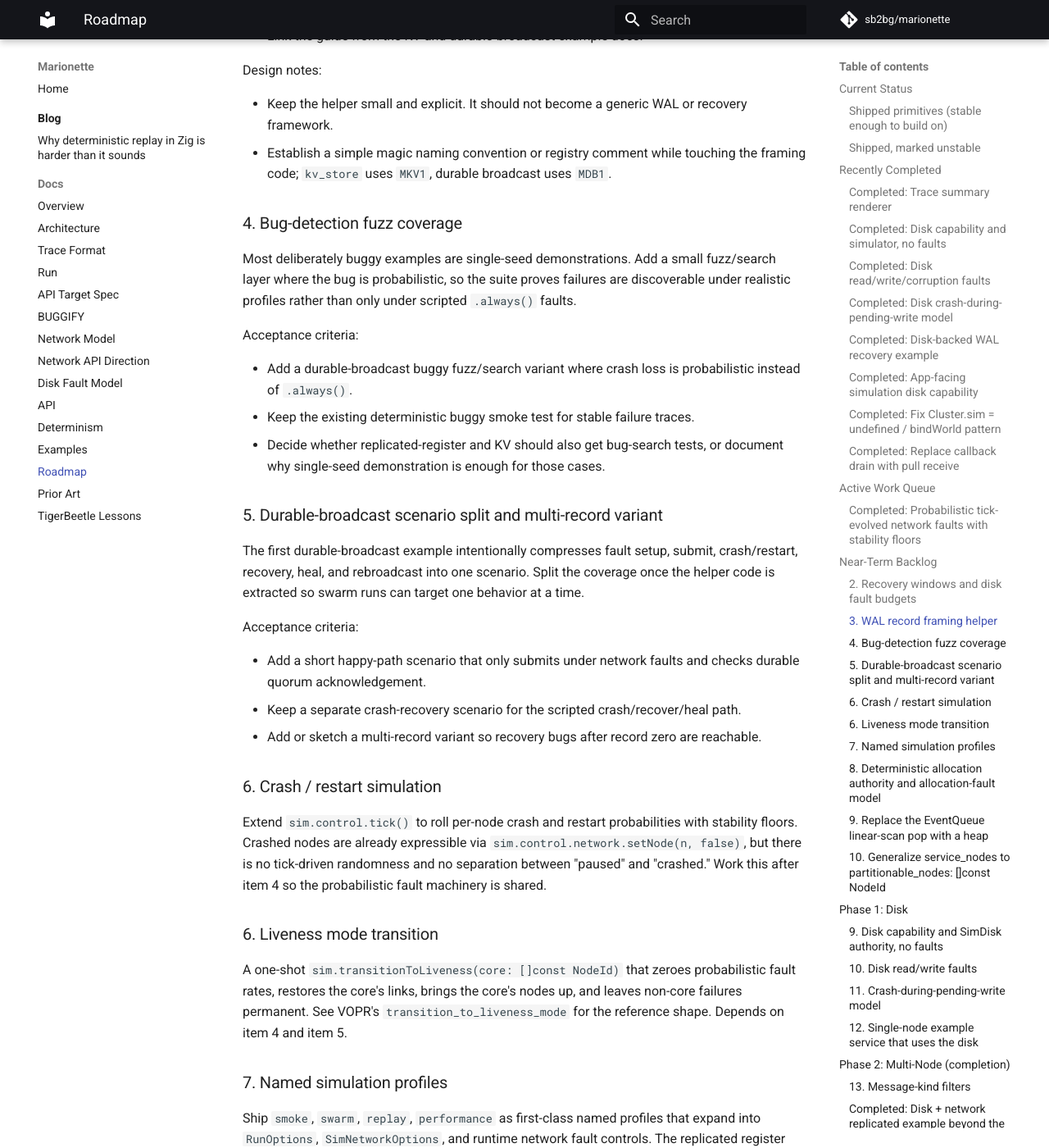
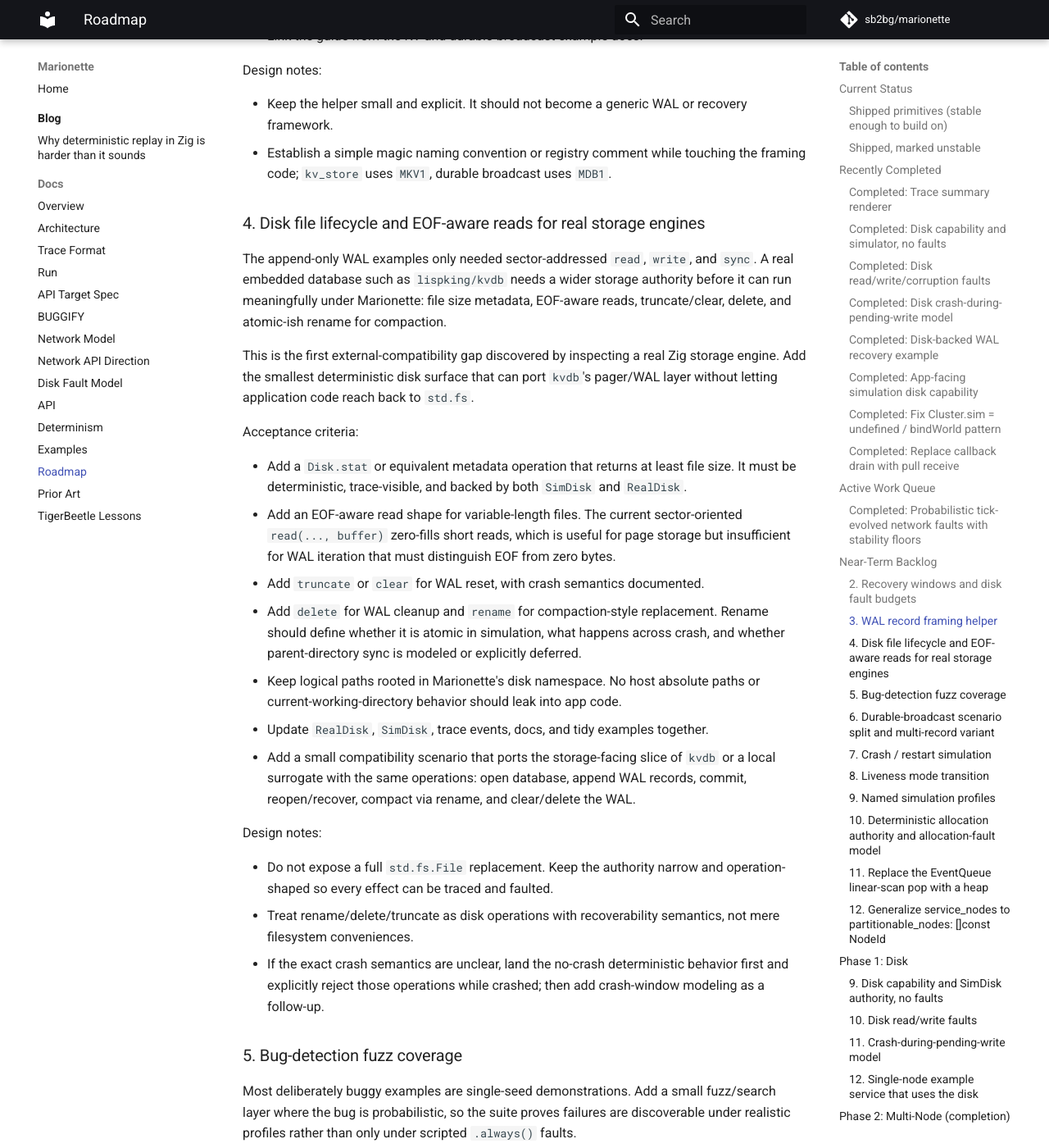
Before and after one commit to sb2bg/marionette, an MkDocs documentation site: the page built from docs/roadmap.md, in a window 1280 px wide and 1400 px high, scrolled down 10126 px. Shown: the whole window at 82% size. Built offline with MkDocs 1.6.1 and Material for MkDocs 9.7.7, drawn with Linux system fonts in a browser that asks for light colours; comment, search, counter and statistics services are not loaded; some of the changed text lies outside the part shown.

Commit message:
Track disk lifecycle roadmap

```diff
--- a/docs/disk-fault-model.md
+++ b/docs/disk-fault-model.md
@@ -236,14 +236,19 @@ hashes, the hash algorithm must be named and stable.
 - Recoverability budgets: start with a conservative single-node default and
   explicit destructive mode; defer strong multi-replica budgets.
 - Misdirected writes: document as a future named fault, not Phase 1 default.
+- File lifecycle operations beyond `read`, `write`, and `sync` are deferred
+  but required for real storage-engine compatibility. The first external
+  target, `lispking/kvdb`, needs file size metadata, EOF-aware reads,
+  truncate/clear, delete, and rename for WAL replay and compaction. Track this
+  under the roadmap item for disk file lifecycle and EOF-aware reads.
 
 ## Open Questions
 
 - How closely should the production `Disk` adapter align with future `std.Io`
   file APIs?
-- Should Phase 1 expose `create/delete/rename`, or should the first WAL
-  example avoid directory semantics entirely?
 - Should `sync` be per-file only, or should there also be a whole-disk sync?
+- If `rename` is modeled, should directory sync be part of the first crash
+  semantics or an explicit later durability boundary?
 - What is the smallest explicit API for declaring recovery windows?
 - What is the first reusable shape for a VOPR-style fault atlas once
   Marionette has more than one storage example?
--- a/docs/roadmap.md
+++ b/docs/roadmap.md
@@ -440,7 +440,50 @@ Design notes:
 - Establish a simple magic naming convention or registry comment while touching
   the framing code; `kv_store` uses `MKV1`, durable broadcast uses `MDB1`.
 
-### 4. Bug-detection fuzz coverage
+### 4. Disk file lifecycle and EOF-aware reads for real storage engines
+
+The append-only WAL examples only needed sector-addressed `read`, `write`, and
+`sync`. A real embedded database such as `lispking/kvdb` needs a wider storage
+authority before it can run meaningfully under Marionette: file size metadata,
+EOF-aware reads, truncate/clear, delete, and atomic-ish rename for compaction.
+
+This is the first external-compatibility gap discovered by inspecting a real
+Zig storage engine. Add the smallest deterministic disk surface that can port
+`kvdb`'s pager/WAL layer without letting application code reach back to
+`std.fs`.
+
+Acceptance criteria:
+
+- Add a `Disk.stat` or equivalent metadata operation that returns at least file
+  size. It must be deterministic, trace-visible, and backed by both `SimDisk`
+  and `RealDisk`.
+- Add an EOF-aware read shape for variable-length files. The current
+  sector-oriented `read(..., buffer)` zero-fills short reads, which is useful
+  for page storage but insufficient for WAL iteration that must distinguish EOF
+  from zero bytes.
+- Add `truncate` or `clear` for WAL reset, with crash semantics documented.
+- Add `delete` for WAL cleanup and `rename` for compaction-style replacement.
+  Rename should define whether it is atomic in simulation, what happens across
+  crash, and whether parent-directory sync is modeled or explicitly deferred.
+- Keep logical paths rooted in Marionette's disk namespace. No host absolute
+  paths or current-working-directory behavior should leak into app code.
+- Update `RealDisk`, `SimDisk`, trace events, docs, and tidy examples together.
+- Add a small compatibility scenario that ports the storage-facing slice of
+  `kvdb` or a local surrogate with the same operations: open database, append
+  WAL records, commit, reopen/recover, compact via rename, and clear/delete the
+  WAL.
+
+Design notes:
+
+- Do not expose a full `std.fs.File` replacement. Keep the authority narrow and
+  operation-shaped so every effect can be traced and faulted.
+- Treat rename/delete/truncate as disk operations with recoverability
+  semantics, not mere filesystem conveniences.
+- If the exact crash semantics are unclear, land the no-crash deterministic
+  behavior first and explicitly reject those operations while crashed; then add
+  crash-window modeling as a follow-up.
+
+### 5. Bug-detection fuzz coverage
 
 Most deliberately buggy examples are single-seed demonstrations. Add a small
 fuzz/search layer where the bug is probabilistic, so the suite proves failures
@@ -471,7 +514,7 @@ Acceptance criteria:
 - Add or sketch a multi-record variant so recovery bugs after record zero are
   reachable.
 
-### 6. Crash / restart simulation
+### 7. Crash / restart simulation
 
 Extend `sim.control.tick()` to roll per-node crash and restart probabilities with
 stability floors. Crashed nodes are already expressible via
@@ -479,7 +522,7 @@ stability floors. Crashed nodes are already expressible via
 and no separation between "paused" and "crashed." Work this after item 4
 so the probabilistic fault machinery is shared.
 
-### 6. Liveness mode transition
+### 8. Liveness mode transition
 
 A one-shot `sim.transitionToLiveness(core: []const NodeId)` that zeroes
 probabilistic fault rates, restores the core's links, brings the core's
@@ -487,14 +530,14 @@ nodes up, and leaves non-core failures permanent. See VOPR's
 `transition_to_liveness_mode` for the reference shape. Depends on item 4
 and item 5.
 
-### 7. Named simulation profiles
+### 9. Named simulation profiles
 
 Ship `smoke`, `swarm`, `replay`, `performance` as first-class named
 profiles that expand into `RunOptions`, `SimNetworkOptions`, and runtime
 network fault controls. The replicated register example already manually
 constructs these; lift them into the library. Depends on item 4.
 
-### 8. Deterministic allocation authority and allocation-fault model
+### 10. Deterministic allocation authority and allocation-fault model
 
 Allocation is already explicit in Marionette examples, but it is not yet a
 simulated authority. That leaves two gaps: user code can still silently reach
@@ -536,13 +579,13 @@ Design notes:
   Internal trace and simulator bookkeeping may continue to use the run
   allocator; the modeled allocator is for user/application behavior.
 
-### 9. Replace the `EventQueue` linear-scan pop with a heap
+### 11. Replace the `EventQueue` linear-scan pop with a heap
 
 Not urgent. The comment in `scheduler.zig` already flags this. Do it when
 benchmarking shows the scheduler is hot, or when a user picks it up as a
 learning task.
 
-### 10. Generalize `service_nodes` to `partitionable_nodes: []const NodeId`
+### 12. Generalize `service_nodes` to `partitionable_nodes: []const NodeId`
 
 `SimNetworkOptions.service_nodes: usize` is currently a prefix count: nodes
 `0..service_nodes-1` are eligible for automatic node-isolating partitions.
```
Also changed, not shown: other parts of docs/roadmap.md (+1 -1 lines).
